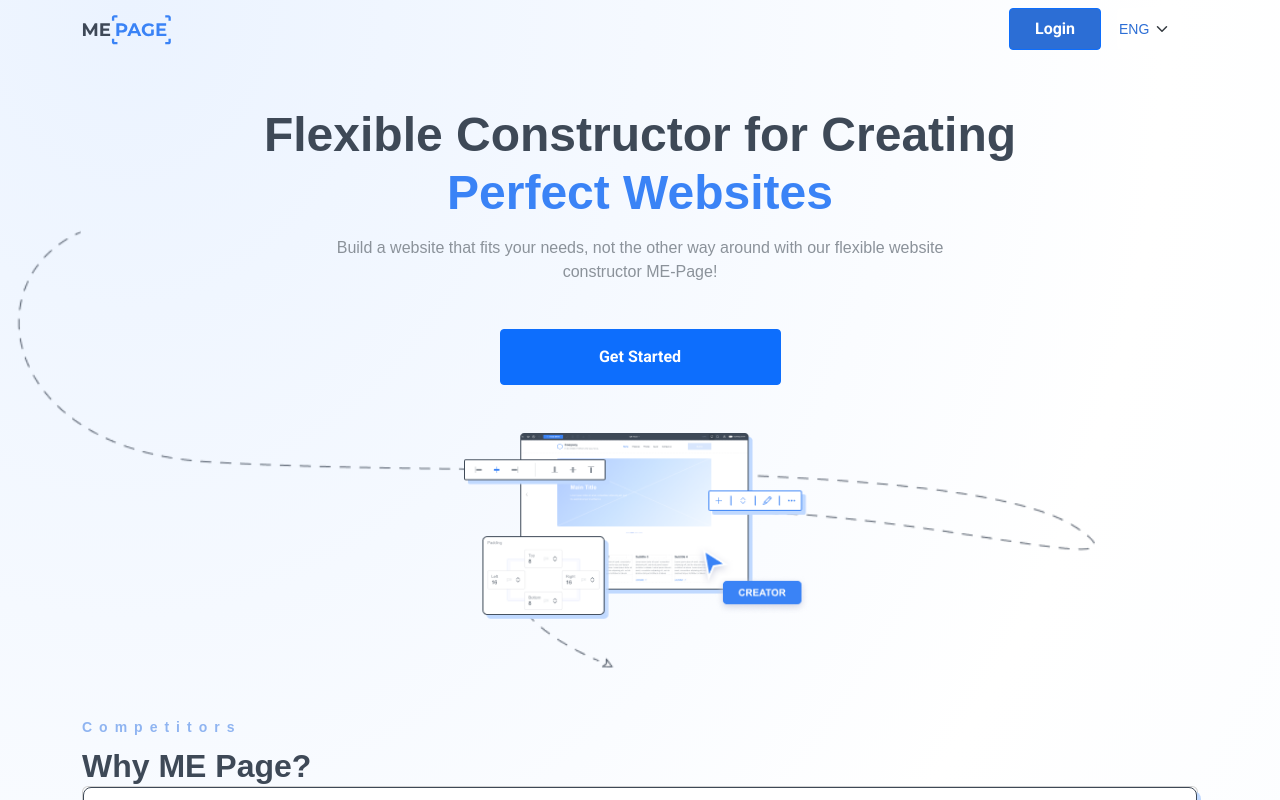
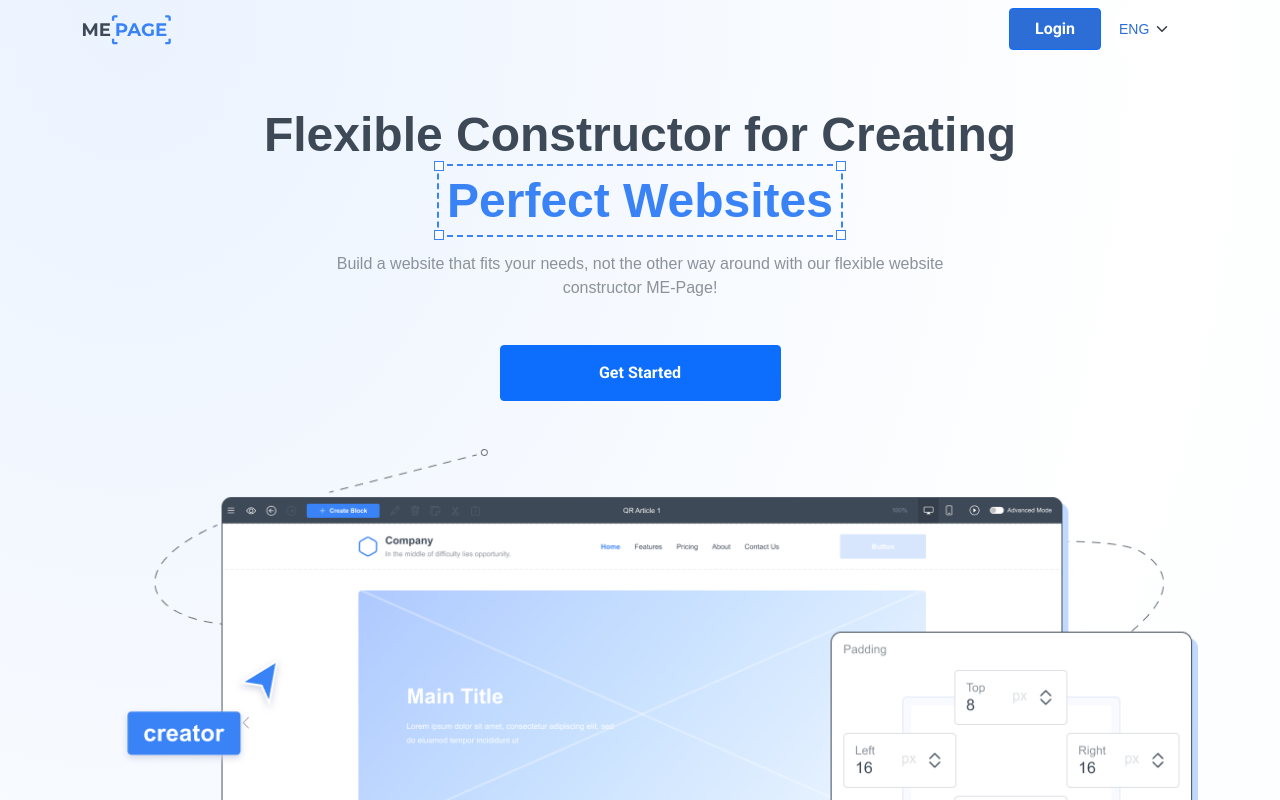
Before and after one commit to kovalevaMarina/mePage, a React (Create React App) app: page / in a window 1280 px wide. Shown: the top 800 px of the page. Built offline with nearby package versions, Linux system fonts and the light colour scheme.

Commit message:
Fix images for hero section and styles main title

```diff
--- a/src/components/Hero/Hero.js
+++ b/src/components/Hero/Hero.js
@@ -1,5 +1,7 @@
 import "./Hero.scss";
 import mainImgMob from "../../assets/images/main-img-mob.png";
+import mainImgDesktop from "../../assets/images/main-img-desktop.png";
+
 import ButtonPress from "../Button/Button";
 import Container from "react-bootstrap/Container";
 
@@ -9,15 +11,29 @@ function Hero() {
       <Container>
         <div className="d-flex flex-column flex-lg-column-reverse gap-lg-5">
           <div className="hero-img mb-l">
-            {/* TODO add another img in lg, how? */}
-            <img src={mainImgMob} alt="Screen picture" />
+            <img
+              className="hero-img_mobile d-block d-lg-none"
+              src={mainImgMob}
+              alt="Screen for hero section"
+            />
+            <img
+              className="hero-img_desktop d-none d-lg-block"
+              src={mainImgDesktop}
+              alt="Screen for hero section"
+            />
           </div>
           <div>
             <h1 className="display-5 fw-700 text-center color-grey700">
               Flexible Constructor for Creating
             </h1>
-            <div className="text-center color-blue display-5 fm-arial fw-700">
-              Perfect Websites
+            <div className="text-center color-blue display-5 fm-arial fw-700 my-2">
+              <span className="hero-title p-2">
+                Perfect Websites
+                <span className="square"></span>
+                <span className="square2"></span>
+                <span className="square3"></span>
+                <span className="square4"></span>
+              </span>
             </div>
             <p className="hero-text mx-auto mb-0 pt-xs pb-l color-grey400 h6 ln-m text-center">
               Build a website that fits your needs, not the other way around
--- a/src/components/Hero/Hero.scss
+++ b/src/components/Hero/Hero.scss
@@ -17,12 +17,45 @@
   }
 
   &-img {
-    max-width: 352px;
-    max-height: 192px;
     margin: 0 auto;
     & img {
       width: 100%;
       height: 100%;
     }
   }
+
+  &-title {
+    position: relative;
+    border: 2px dashed $blue;
+  }
 }
+
+.square {
+  @include square-text-position;
+  top: 0;
+  left: 0;
+}
+
+.square2 {
+  @include square-text-position;
+  top: 0;
+  right: -5px;
+}
+
+.square3 {
+  @include square-text-position;
+  bottom: -5px;
+  right: -5px;
+}
+
+.square4 {
+  @include square-text-position;
+  bottom: -5px;
+  left: 0px;
+}
+
+@media screen and (min-width: $lg) {
+  .hero {
+    background-image: none;
+  }
+}
--- a/src/styles/_mixins.scss
+++ b/src/styles/_mixins.scss
@@ -10,3 +10,13 @@
   border: 1px solid $grey700;
   background-color: $grey700;
 }
+
+@mixin square-text-position {
+  position: absolute;
+  margin-left: -5px;
+  margin-top: -5px;
+  background-color: $white;
+  width: 10px;
+  height: 10px;
+  border: 1px solid $blue;
+}
```
Also changed, not shown: src/assets/images/main-img-desktop.png (added).
